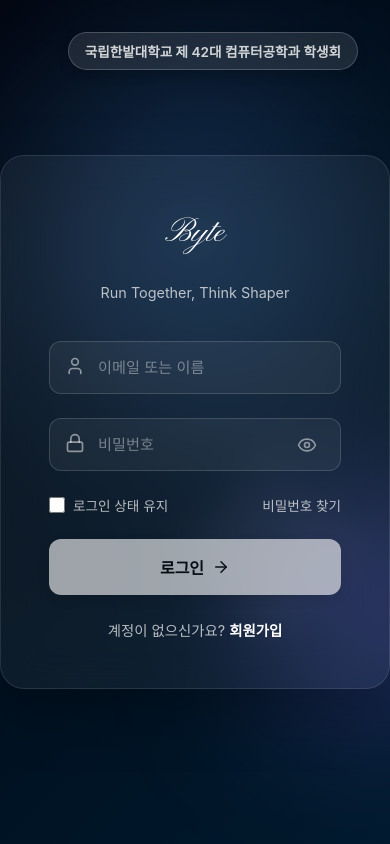
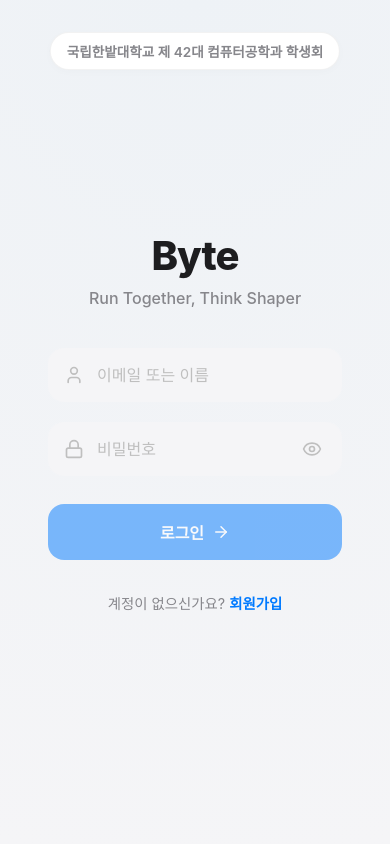
Before and after one commit to apkool12/byte-platform, a Next.js app: page / in a window 390 px wide. Built offline with nearby package versions, Linux system fonts and the light colour scheme; a web font is replaced by a local one.

Commit message:
[Feat] Redesign login page with modern/responsive UI
- Replace dark theme with clean, theme-aware gradient background
- Update login container to use card style with glassmorphism effects
- Improve typography and input field styles
- Add responsive adjustments for mobile devices

```diff
--- a/src/app/page.tsx
+++ b/src/app/page.tsx
@@ -1,93 +1,82 @@
 "use client";
 
-import styled, { keyframes } from "styled-components";
+import styled from "styled-components";
 import Link from "next/link";
 import { useRouter } from "next/navigation";
 import { motion } from "framer-motion";
-import { ArrowRight, Mail, Lock, Eye, EyeOff, User } from "lucide-react";
+import { ArrowRight, Lock, Eye, EyeOff, User } from "lucide-react";
 import { useState } from "react";
 import { setCurrentUser } from "@/utils/permissions";
 import { authApi } from "@/lib/api";
 
-const float = keyframes`
-  0% { transform: translateY(0px); }
-  50% { transform: translateY(-15px); }
-  100% { transform: translateY(0px); }
-`;
-
 const Container = styled.div`
-  height: 100vh;
+  min-height: 100vh;
   width: 100vw;
-  position: fixed;
-  top: 0;
-  left: 0;
-  z-index: 200;
-  background: linear-gradient(135deg, #00050f 0%, #001a2e 100%);
   display: flex;
   align-items: center;
   justify-content: center;
+  background-color: ${({ theme }) => theme.colors.background};
+  position: relative;
   overflow: hidden;
+  padding: 1rem;
 `;
 
-const Badge = styled(motion.div)`
+const BackgroundGradient = styled.div`
   position: absolute;
-  top: 2rem;
-  right: 2rem;
-  padding: 0.5rem 1rem;
-  background: rgba(255, 255, 255, 0.1);
-  backdrop-filter: blur(10px);
-  border: 1px solid rgba(255, 255, 255, 0.2);
-  border-radius: 100px;
-  font-size: 0.85rem;
-  font-weight: 600;
-  color: rgba(255, 255, 255, 0.8);
-  box-shadow: 0 4px 12px rgba(0, 0, 0, 0.2);
-  z-index: 10;
+  width: 100%;
+  height: 100%;
+  top: 0;
+  left: 0;
+  background: ${({ theme }) =>
+    theme.colors.background === "#0F0F0F"
+      ? "radial-gradient(circle at 50% 0%, #1a1a1a 0%, #0F0F0F 100%)"
+      : "radial-gradient(circle at 50% 0%, #eef2f6 0%, #F5F5F7 100%)"};
+  z-index: 0;
 `;
 
-const LoginContainer = styled(motion.div)`
-  background: rgba(255, 255, 255, 0.05);
-  backdrop-filter: blur(20px);
-  border: 1px solid rgba(255, 255, 255, 0.1);
+const LoginCard = styled(motion.div)`
+  width: 100%;
+  max-width: 400px;
+  background: ${({ theme }) => theme.colors.surfaceOpaque};
   border-radius: 24px;
-  padding: 3rem;
-  width: 100%;
-  max-width: 420px;
-  box-shadow: 0 20px 60px rgba(0, 0, 0, 0.3);
-  z-index: 10;
+  padding: 2.5rem;
+  box-shadow: ${({ theme }) => theme.shadows.large};
+  border: 1px solid ${({ theme }) => theme.colors.border};
+  z-index: 1;
   position: relative;
+
+  @media (max-width: ${({ theme }) => theme.breakpoints.mobile}) {
+    padding: 2rem;
+    box-shadow: none;
+    background: transparent;
+    border: none;
+  }
 `;
 
-const LogoSection = styled.div`
+const Header = styled.div`
   text-align: center;
   margin-bottom: 2.5rem;
 `;
 
-const LogoText = styled(motion.svg)`
-  width: 180px;
-  height: 80px;
-  overflow: visible;
-  filter: drop-shadow(0 0 20px rgba(255, 255, 255, 0.2));
-  font-family: "Pinyon Script", cursive;
-  margin: 0 auto;
-
-  @media (max-width: 768px) {
-    width: 140px;
-    height: 60px;
-  }
+const Logo = styled.h1`
+  font-size: 2.5rem;
+  font-weight: 800;
+  color: ${({ theme }) => theme.colors.text.primary};
+  letter-spacing: -1px;
+  margin-bottom: 0.5rem;
+  font-family: -apple-system, BlinkMacSystemFont, "Segoe UI", Roboto, Helvetica, Arial, sans-serif;
 `;
 
-const WelcomeText = styled.div`
-  margin-top: 1rem;
-  color: rgba(255, 255, 255, 0.7);
-  font-size: 0.9rem;
-  font-weight: 400;
+const Subtitle = styled.p`
+  font-size: 1rem;
+  color: ${({ theme }) => theme.colors.text.secondary};
+  font-weight: 500;
 `;
 
 const Form = styled.form`
   display: flex;
   flex-direction: column;
-  gap: 1.5rem;
+  gap: 1.25rem;
 `;
 
 const InputGroup = styled.div`
@@ -97,22 +86,30 @@ const InputGroup = styled.div`
 const Input = styled.input`
   width: 100%;
   padding: 1rem 1rem 1rem 3rem;
-  background: rgba(255, 255, 255, 0.05);
-  border: 1px solid rgba(255, 255, 255, 0.15);
-  border-radius: 12px;
-  color: #fff;
-  font-size: 0.95rem;
-  transition: all 0.3s;
+  background: ${({ theme }) =>
+    theme.colors.background === "#0F0F0F"
+      ? "rgba(255, 255, 255, 0.05)"
+      : "#F5F5F7"
+  };
+  border: 1px solid transparent;
+  border-radius: 16px;
+  color: ${({ theme }) => theme.colors.text.primary};
+  font-size: 1rem;
+  transition: all 0.2s ease;
   outline: none;
 
   &::placeholder {
-    color: rgba(255, 255, 255, 0.4);
+    color: ${({ theme }) => theme.colors.text.tertiary};
   }
 
   &:focus {
-    background: rgba(255, 255, 255, 0.08);
-    border-color: rgba(255, 255, 255, 0.3);
-    box-shadow: 0 0 0 4px rgba(255, 255, 255, 0.1);
+    background: ${({ theme }) => theme.colors.surfaceOpaque};
+    border-color: ${({ theme }) => theme.colors.primary};
+    box-shadow: 0 0 0 4px ${({ theme }) =>
+      theme.colors.background === "#0F0F0F"
+        ? "rgba(62, 166, 255, 0.1)"
+        : "rgba(0, 122, 255, 0.1)"
+    };
   }
 `;
 
@@ -121,8 +118,11 @@ const IconWrapper = styled.div`
   left: 1rem;
   top: 50%;
   transform: translateY(-50%);
-  color: rgba(255, 255, 255, 0.5);
+  color: ${({ theme }) => theme.colors.text.tertiary};
   pointer-events: none;
+  display: flex;
+  align-items: center;
+  justify-content: center;
 `;
 
 const PasswordToggle = styled.button`
@@ -132,68 +132,57 @@ const PasswordToggle = styled.button`
   transform: translateY(-50%);
   background: transparent;
   border: none;
-  color: rgba(255, 255, 255, 0.5);
+  color: ${({ theme }) => theme.colors.text.tertiary};
   cursor: pointer;
-  padding: 0.5rem;
+  padding: 0.25rem;
   display: flex;
   align-items: center;
   justify-content: center;
   transition: color 0.2s;
 
   &:hover {
-    color: rgba(255, 255, 255, 0.8);
+    color: ${({ theme }) => theme.colors.text.primary};
   }
 `;
 
-const RememberForgot = styled.div`
-  display: flex;
-  justify-content: space-between;
-  align-items: center;
-  font-size: 0.85rem;
-`;
-
-const CheckboxLabel = styled.label`
+const LoginButton = styled(motion.button)`
+  width: 100%;
+  padding: 1rem;
+  background: ${({ theme }) => theme.colors.primary};
+  color: #fff;
+  border: none;
+  border-radius: 16px;
+  font-size: 1rem;
+  font-weight: 600;
+  cursor: pointer;
   display: flex;
   align-items: center;
+  justify-content: center;
   gap: 0.5rem;
-  color: rgba(255, 255, 255, 0.7);
-  cursor: pointer;
-`;
-
-const Checkbox = styled.input`
-  width: 16px;
-  height: 16px;
-  cursor: pointer;
-  accent-color: #fff;
-`;
-
-const ForgotLink = styled.button`
-  background: transparent;
-  border: none;
-  color: rgba(255, 255, 255, 0.7);
-  font-size: 0.85rem;
-  cursor: pointer;
-  text-decoration: underline;
-  text-decoration-color: transparent;
-  transition: all 0.2s;
+  margin-top: 0.5rem;
+  transition: opacity 0.2s;
 
   &:hover {
-    color: rgba(255, 255, 255, 0.9);
-    text-decoration-color: rgba(255, 255, 255, 0.5);
+    opacity: 0.9;
+  }
+
+  &:disabled {
+    opacity: 0.5;
+    cursor: not-allowed;
   }
 `;
 
-const SignupLink = styled.div`
-  margin-top: 1.5rem;
+const Footer = styled.div`
+  margin-top: 2rem;
   text-align: center;
-  color: rgba(255, 255, 255, 0.7);
   font-size: 0.9rem;
+  color: ${({ theme }) => theme.colors.text.secondary};
 
   a {
-    color: #fff;
+    color: ${({ theme }) => theme.colors.primary};
+    text-decoration: none;
     font-weight: 600;
-    text-decoration: none;
-    transition: all 0.2s;
+    margin-left: 0.25rem;
 
     &:hover {
       text-decoration: underline;
@@ -201,100 +190,21 @@ const SignupLink = styled.div`
   }
 `;
 
-const LoginButton = styled(motion.button)`
-  width: 100%;
-  padding: 1rem;
-  background: #fff;
-  color: #000;
-  border: none;
-  border-radius: 12px;
-  font-size: 1rem;
+const Badge = styled.div`
+  position: absolute;
+  top: 2rem;
+  left: 50%;
+  transform: translateX(-50%);
+  padding: 0.5rem 1rem;
+  background: ${({ theme }) => theme.colors.surfaceOpaque};
+  border: 1px solid ${({ theme }) => theme.colors.border};
+  border-radius: 100px;
+  font-size: 0.85rem;
   font-weight: 600;
-  cursor: pointer;
-  display: flex;
-  align-items: center;
-  justify-content: center;
-  gap: 0.5rem;
-  transition: all 0.3s;
-  box-shadow: 0 4px 12px rgba(0, 0, 0, 0.2);
-
-  &:hover {
-    transform: translateY(-2px);
-    box-shadow: 0 6px 20px rgba(0, 0, 0, 0.3);
-  }
-
-  &:active {
-    transform: translateY(0);
-  }
-
-  &:disabled {
-    opacity: 0.6;
-    cursor: not-allowed;
-    transform: none;
-  }
-`;
-
-const Divider = styled.div`
-  display: flex;
-  align-items: center;
-  gap: 1rem;
-  margin: 1.5rem 0;
-  color: rgba(255, 255, 255, 0.4);
-  font-size: 0.85rem;
-
-  &::before,
-  &::after {
-    content: "";
-    flex: 1;
-    height: 1px;
-    background: rgba(255, 255, 255, 0.1);
-  }
-`;
-
-const BackgroundDecor = styled.div`
-  position: absolute;
-  top: 0;
-  left: 0;
-  width: 100%;
-  height: 100%;
-  z-index: 1;
-  overflow: hidden;
-  pointer-events: none;
-`;
-
-const WolfSilhouette = styled.svg`
-  position: absolute;
-  bottom: -5vh;
-  right: -10vw;
-  width: 80vw;
-  height: 80vh;
-  opacity: 0.03;
+  color: ${({ theme }) => theme.colors.text.secondary};
+  box-shadow: ${({ theme }) => theme.shadows.small};
   z-index: 2;
-  pointer-events: none;
-  filter: blur(1px);
-
-  path {
-    fill: #ffffff;
-  }
-`;
-
-const Orb = styled(motion.div)<{
-  $size: string;
-  $color: string;
-  $top: string;
-  $left: string;
-  $blur: string;
-}>`
-  position: absolute;
-  width: ${({ $size }) => $size};
-  height: ${({ $size }) => $size};
-  background: ${({ $color }) => $color};
-  top: ${({ $top }) => $top};
-  left: ${({ $left }) => $left};
-  border-radius: 50%;
-  filter: blur(${({ $blur }) => $blur});
-  opacity: 0.3;
-  mix-blend-mode: screen;
+  white-space: nowrap;
 `;
 
 export default function LandingPage() {
@@ -302,7 +212,6 @@ export default function LandingPage() {
   const [email, setEmail] = useState("");
   const [password, setPassword] = useState("");
   const [showPassword, setShowPassword] = useState(false);
-  const [rememberMe, setRememberMe] = useState(false);
   const [isLoading, setIsLoading] = useState(false);
 
   const handleSubmit = async (e: React.FormEvent) => {
@@ -313,7 +222,6 @@ export default function LandingPage() {
       const response = await authApi.login(email, password);
       const { user } = response;
 
-      // 로그인 성공 시 사용자 정보 저장
       setCurrentUser({
         id: user.id,
         name: user.name,
@@ -322,50 +230,28 @@ export default function LandingPage() {
         department: user.department || "",
         studentId: user.studentId,
       });
+
+      router.push("/dashboard");
     } catch (error: any) {
       alert(error.message || "로그인에 실패했습니다.");
       setIsLoading(false);
-      return;
     }
-
-    // 로그인 성공 시 홈(대시보드)으로 이동
-    router.push("/dashboard");
-    setIsLoading(false);
   };
 
   return (
     <Container>
-      <Badge
-        initial={{ opacity: 0, y: -20 }}
+      <BackgroundGradient />
+      <Badge>국립한밭대학교 제 42대 컴퓨터공학과 학생회</Badge>
+
+      <LoginCard
+        initial={{ opacity: 0, y: 20 }}
         animate={{ opacity: 1, y: 0 }}
-        transition={{ delay: 0.5, duration: 0.8 }}
+        transition={{ duration: 0.4 }}
       >
-        국립한밭대학교 제 42대 컴퓨터공학과 학생회
-      </Badge>
-
-      <LoginContainer
-        initial={{ opacity: 0, scale: 0.95, y: 20 }}
-        animate={{ opacity: 1, scale: 1, y: 0 }}
-        transition={{ duration: 0.6, ease: "easeOut" }}
-      >
-        <LogoSection>
-          <LogoText viewBox="0 0 200 80">
-            <motion.text
-              x="100"
-              y="50"
-              textAnchor="middle"
-              fontSize="48"
-              fill="white"
-              fontFamily="Pinyon Script, cursive"
-              initial={{ opacity: 0, y: 10 }}
-              animate={{ opacity: 1, y: 0 }}
-              transition={{ duration: 1, ease: "easeOut" }}
-            >
-              Byte
-            </motion.text>
-          </LogoText>
-          <WelcomeText>Run Together, Think Shaper</WelcomeText>
-        </LogoSection>
+        <Header>
+          <Logo>Byte</Logo>
+          <Subtitle>Run Together, Think Shaper</Subtitle>
+        </Header>
 
         <Form onSubmit={handleSubmit}>
           <InputGroup>
@@ -402,81 +288,26 @@ export default function LandingPage() {
             </PasswordToggle>
           </InputGroup>
 
-          <RememberForgot>
-            <CheckboxLabel>
-              <Checkbox
-                type="checkbox"
-                checked={rememberMe}
-                onChange={(e) => setRememberMe(e.target.checked)}
-              />
-              <span>로그인 상태 유지</span>
-            </CheckboxLabel>
-            <ForgotLink type="button">비밀번호 찾기</ForgotLink>
-          </RememberForgot>
-
           <LoginButton
             type="submit"
             disabled={isLoading || !email || !password}
-            whileHover={{ scale: isLoading ? 1 : 1.02 }}
-            whileTap={{ scale: isLoading ? 1 : 0.98 }}
+            whileTap={{ scale: 0.98 }}
           >
             {isLoading ? (
               "로그인 중..."
             ) : (
               <>
-                로그인
-                <ArrowRight size={18} />
+                로그인 <ArrowRight size={18} />
               </>
             )}
           </LoginButton>
         </Form>
 
-        <SignupLink>
-          계정이 없으신가요? <Link href="/signup">회원가입</Link>
-        </SignupLink>
-      </LoginContainer>
-
-      <BackgroundDecor>
-        <WolfSilhouette
-          viewBox="0 0 500 500"
-          xmlns="http://www.w3.org/2000/svg"
-        >
-          <path d="M250,100 C200,150 150,200 100,250 C150,300 200,350 250,400 C300,350 350,300 400,250 C350,200 300,150 250,100 Z" />
-        </WolfSilhouette>
-        <Orb
-          $size="300px"
-          $color="#4A90E2"
-          $top="10%"
-          $left="10%"
-          $blur="80px"
-          animate={{
-            scale: [1, 1.2, 1],
-            opacity: [0.2, 0.3, 0.2],
-          }}
-          transition={{
-            duration: 8,
-            repeat: Infinity,
-            ease: "easeInOut",
-          }}
-        />
-        <Orb
-          $size="200px"
-          $color="#7B68EE"
-          $top="60%"
-          $left="70%"
-          $blur="60px"
-          animate={{
-            scale: [1, 1.3, 1],
-            opacity: [0.2, 0.4, 0.2],
-          }}
-          transition={{
-            duration: 6,
-            repeat: Infinity,
-            ease: "easeInOut",
-            delay: 1,
-          }}
-        />
-      </BackgroundDecor>
+        <Footer>
+          계정이 없으신가요?
+          <Link href="/signup">회원가입</Link>
+        </Footer>
+      </LoginCard>
     </Container>
   );
 }
```
